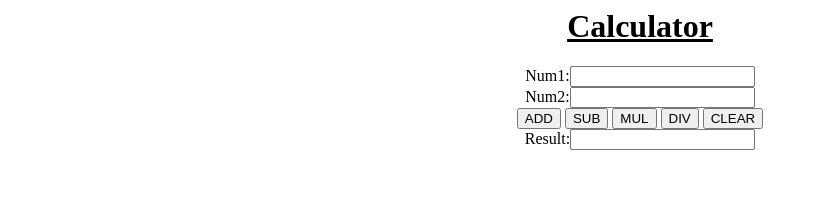
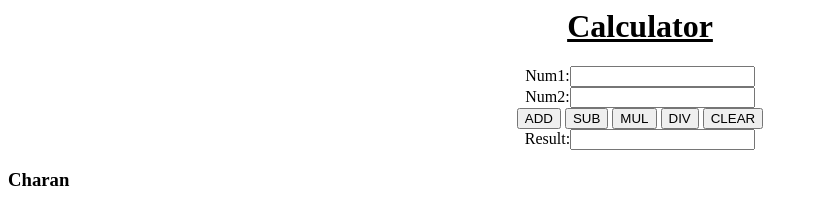
Before and after one commit to pramod-ryu/FS_CIE1_repo, a plain HTML site: page index.html in a window 1280 px wide. Shown: the whole page, without its empty margins (0-817 px from the left). Drawn offline with Linux system fonts and the light colour scheme.

Commit message:
Name will be added

```diff
--- a/index.html
+++ b/index.html
@@ -17,4 +17,5 @@ Num2:<input type="text" id="num2"/><br/>
 Result:<input type="text" id="res"/>
 </center>
 </body>
+<h3>Charan</h3>
 </html>
```
Also changed, not shown: calc.js (line endings or trailing spaces).
